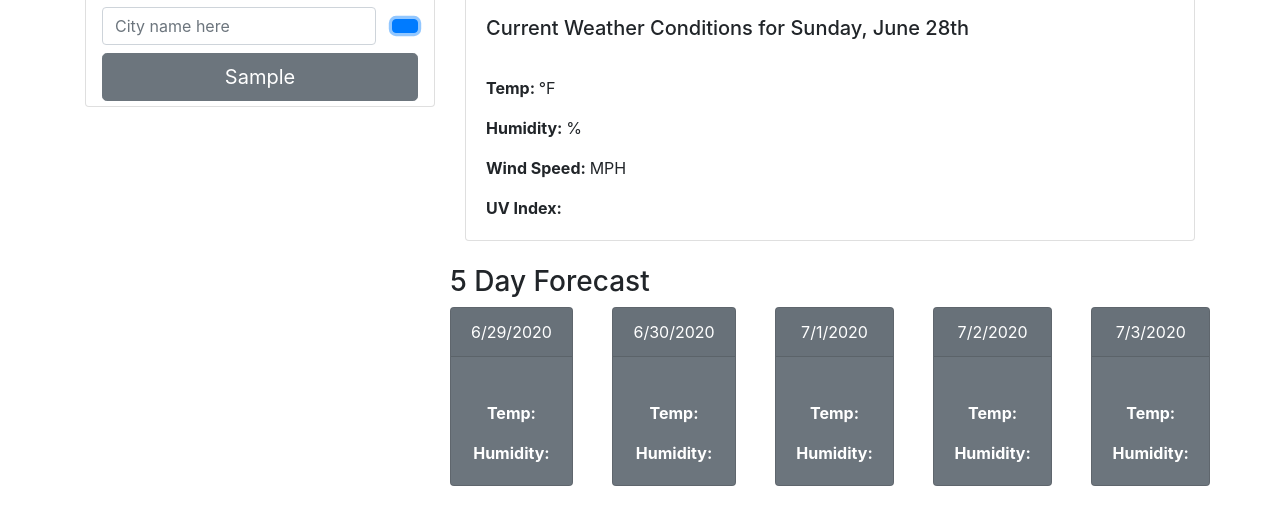
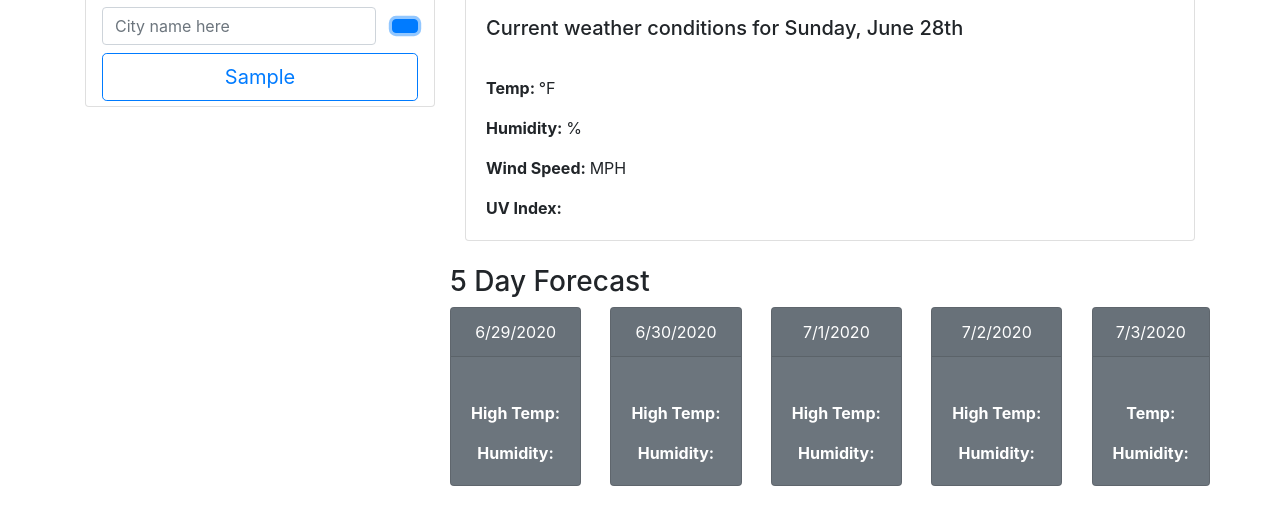
Before and after one commit to jessicajernigan/week6-challenge_weather-dashboard, a plain HTML site: page index.html in a window 1280 px wide. Both pictures are taken after typing "Sample" into the empty fields and a click on the button 405 px from the left and 199 px from the top of the page. Shown: the part 174-698 px from the top of the page. Drawn offline with nearby package versions, Linux system fonts and the light colour scheme; no server answers; some icons are missing; a web font is replaced by a local one.

Commit message:
trying to debug the name issue

```diff
--- a/assets/script.js
+++ b/assets/script.js
@@ -19,7 +19,7 @@ function displayStoredCities() {
       displayCurrentWeather(city);
     }
     previousSearches.appendChild(newBtn);
-    newBtn.classList = "btn btn-secondary btn-lg btn-block city-btn";
+    newBtn.classList = "btn btn-outline-primary btn-lg btn-block city-btn";
     newBtn.setAttribute("id", "city-" + citiesArray[i])
     newBtn.innerHTML = citiesArray[i];
   }
@@ -44,7 +44,7 @@ function formSubmitHandler(event) {
       displayCurrentWeather(city);
     }
     previousSearches.appendChild(newBtn);
-    newBtn.classList = "btn btn-secondary btn-lg btn-block city-btn";
+    newBtn.classList = "btn btn-outline-primary btn-lg btn-block city-btn";
     newBtn.setAttribute("id", "city-" + currentCity)
     newBtn.innerHTML = currentCity;
   }
@@ -57,6 +57,7 @@ function formSubmitHandler(event) {
 
 
 function displayCurrentWeather(currentCity) {
+  cityDisplayed.innerHTML = currentCity;
   fetch('https://api.openweathermap.org/data/2.5/weather?q=' +
     currentCity +
     '&appid=64691d0a710691e67381e1108d1f040d&units=imperial'
@@ -198,6 +199,5 @@ function showForecast() {
   document.getElementById("forecast-container").style.display = "inline-block";
 };
 
-
 displayStoredCities();
 searchField.addEventListener("submit", formSubmitHandler);
--- a/index.html
+++ b/index.html
@@ -42,7 +42,7 @@
           </h2>
 
           <div class="card-body">
-            <h5 class="card-title">Current Weather Conditions for <span id="currentDay"></span></h5>
+            <h5 class="card-title">Current weather conditions for <span id="currentDay"></span></h5>
             <div>
               <img id="weather-icon" src="">
             </div>
@@ -66,7 +66,7 @@
               <div>
                 <img class="forecast-icon" src="">
               </div>
-              <p class="card-text"><strong>Temp: </strong><span class="card-text forecast-temp"></span></p>
+              <p class="card-text"><strong>High Temp: </strong><span class="card-text forecast-temp"></span></p>
               <p class="card-text"><strong>Humidity: </strong><span class="card-text forecast-humidity"></span></p>
             </div>
           </div>
@@ -77,7 +77,7 @@
               <div>
                 <img class="forecast-icon" src="">
               </div>
-              <p class="card-text"><strong>Temp: </strong><span class="card-text forecast-temp"></span></p>
+              <p class="card-text"><strong>High Temp: </strong><span class="card-text forecast-temp"></span></p>
               <p class="card-text"><strong>Humidity: </strong><span class="card-text forecast-humidity"></span></p>
             </div>
           </div>
@@ -88,7 +88,7 @@
               <div>
                 <img class="forecast-icon" src="">
               </div>
-              <p class="card-text"><strong>Temp: </strong><span class="card-text forecast-temp"></span></p>
+              <p class="card-text"><strong>High Temp: </strong><span class="card-text forecast-temp"></span></p>
               <p class="card-text"><strong>Humidity: </strong><span class="card-text forecast-humidity"></span></p>
             </div>
           </div>
@@ -99,7 +99,7 @@
               <div>
                 <img class="forecast-icon" src="">
               </div>
-              <p class="card-text"><strong>Temp: </strong><span class="card-text forecast-temp"></span></p>
+              <p class="card-text"><strong>High Temp: </strong><span class="card-text forecast-temp"></span></p>
               <p class="card-text"><strong>Humidity: </strong><span class="card-text forecast-humidity"></span></p>
             </div>
           </div>
```
Also changed, not shown: assets/screenshot-weather-dashboard.png (added), 1 other file.
